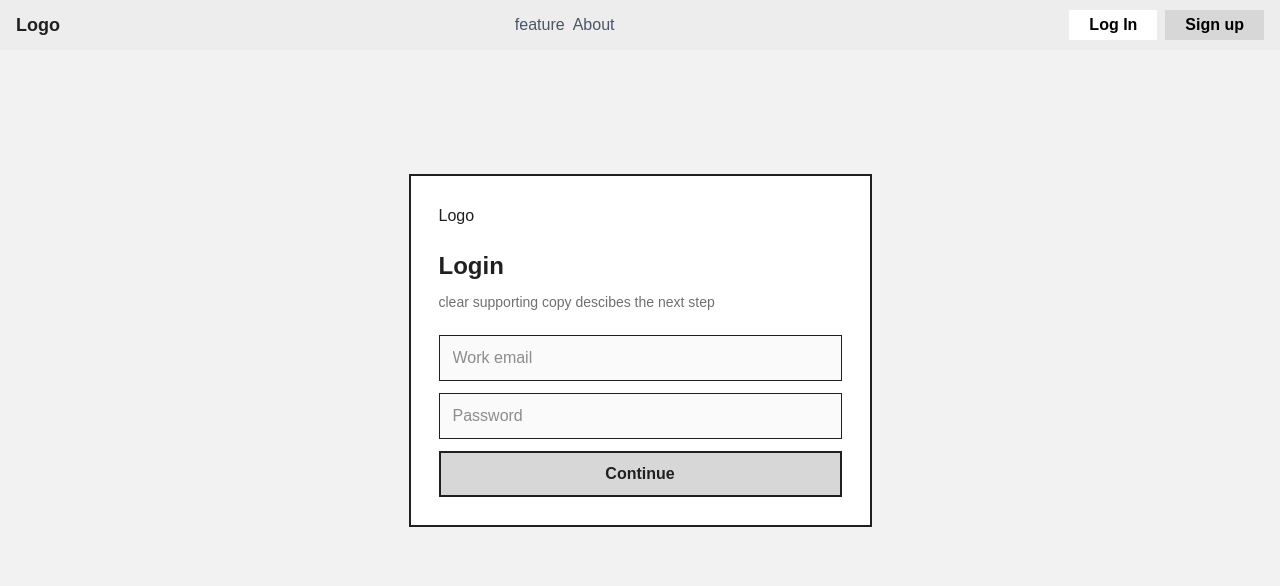
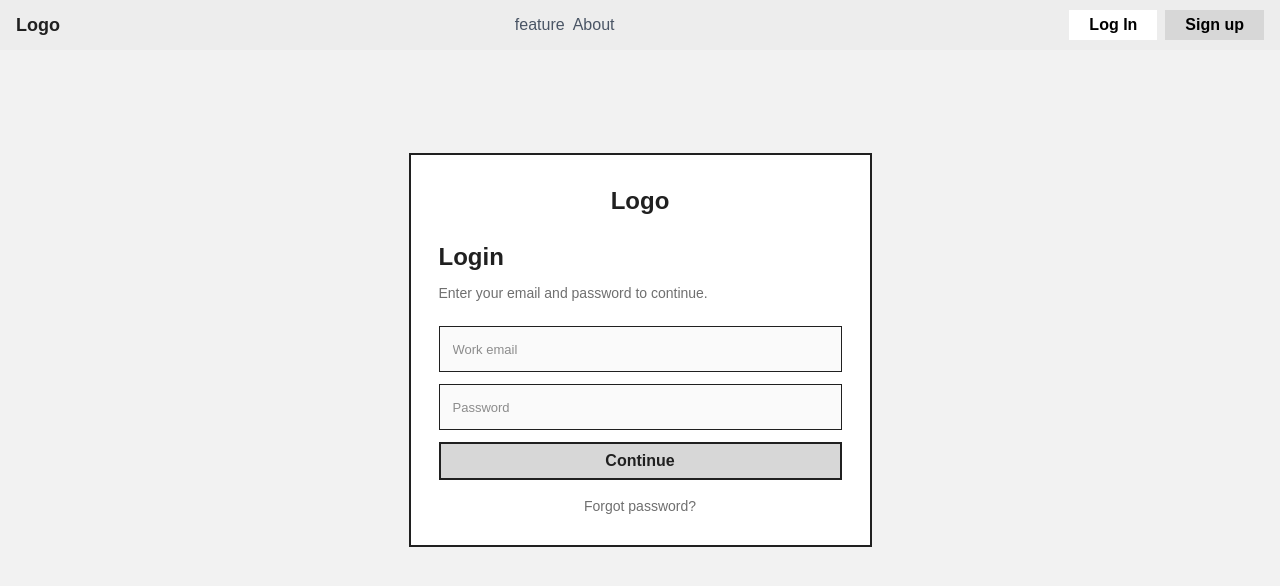
Before and after one commit to chingu-voyages/V62-tier3-team-36, a Next.js app in the folder views/: page /LogIn in a window 1280 px wide. Shown: the top 586 px of the page. Built offline with nearby package versions, Linux system fonts and the light colour scheme; no server answers.

Commit message:
feat: login component (without API) and implement custom useLogin hook

```diff
--- a/views/app/(auth)/LogIn/Login.tsx
+++ b/views/app/(auth)/LogIn/Login.tsx
@@ -1,36 +1,80 @@
-"use client"
-import { login } from '@/api/auth/api'
-import React, { useState } from 'react'
+"use client";
 
-const Login = () => {
-  const [iserror,setError]=useState(false)
-  const [email,setEmail] = useState("")
-  const [password,setPassword]= useState("")
-  async function handleLogin(e:any){
-    e.preventDefault()
-    if(email == "" || password ==""){
-      setError(true)
-      return true
-    }
-    const response = await login({email:email,password:password})
-    if(response.status==200){
-      // do some think
-    }
-  }
+import Link from "next/link";
+
+import { Input } from "@/components/ui/Input";
+import { Button } from "@/components/ui/Button";
+
+import { useLogin } from "./hooks/useLogin";
+
+export const Login = () => {
+  const {
+    email,
+    setEmail,
+    password,
+    setPassword,
+    isLoading,
+    error,
+    handleSubmit,
+  } = useLogin();
+
   return (
-    <div >
-        <div>Logo</div>
-        <div className="font-bold mt-[20px] text-[24px] text-[#202020]">Login</div>
-        <div className="mt-[8px] mb-[22px] text-[#6F6F6F] text-[14px] font-light">clear supporting copy descibes the next step</div>
-        <form onSubmit={handleLogin} className="space-y-[12px] w-full">
-            {iserror?<div className="p-[13px] border-2 border-[#202020] cursor-pointer hover:bg-gray-400  bg-[#D7D7D7] font-bold text-[#202020] w-full text-sm h-[46px]">Email or password is incorrect, Try again</div>:null}
-            <input onChange={(e)=>{setEmail(e.target.value)}} className="p-[13px] bg-[#FAFAFA] border-1 border-[#202020] w-full h-[46px]" type='email' name='email' placeholder='Work email'/>
-            <input onChange={(e)=>{setPassword(e.target.value)}} className="p-[13px] bg-[#FAFAFA] border-1 border-[#202020] w-full h-[46px]" type="password" name='password' placeholder='Password'/>
-            <button className="p-[13px] border-2 border-[#202020] cursor-pointer hover:bg-gray-400 flex items-center justify-center bg-[#D7D7D7] font-bold text-[#202020] w-full h-[46px]" type='submit' >Continue</button>
+    <div>
+      <div className="font-bold text-center mb-[20px] text-[24px] text-[#202020]">
+        Logo
+      </div>
+      <div className="font-bold mt-[20px] text-[24px] text-[#202020]">
+        {error ? "Login Error" : "Login"}
+      </div>
+      <div className="mt-[8px] mb-[22px] text-[#6F6F6F] text-[14px] font-light">
+        {error
+          ? "Please fix the errors before continuing."
+          : "Enter your email and password to continue."}
+      </div>
 
-        </form>
+      <form onSubmit={handleSubmit} className="space-y-[12px] w-full">
+        {error && (
+          <div className="p-[10px] border-[0.8px] border-[#202020] bg-[#E0E0E0] text-[#202020] text-xs w-full">
+            {error}
+          </div>
+        )}
+
+        <div className="flex flex-col">
+          <Input
+            value={email}
+            setValue={setEmail}
+            isLoading={isLoading}
+            placeholder="Work email"
+            type="email"
+            disabled={isLoading}
+          />
+        </div>
+
+        <div className="flex flex-col">
+          <Input
+            value={password}
+            setValue={setPassword}
+            isLoading={isLoading}
+            placeholder="Password"
+            type="password"
+            disabled={isLoading}
+          />
+        </div>
+
+        <Button
+          isLoading={isLoading}
+          text={isLoading ? "Logging in..." : "Continue"}
+        />
+      </form>
+
+      <div className="mt-[16px] flex flex-col space-y-[8px] text-center">
+        <Link
+          href="/ForgotPassword"
+          className="text-[14px] text-[#6F6F6F] hover:text-[#222222] font-medium"
+        >
+          Forgot password?
+        </Link>
+      </div>
     </div>
-  )
-}
-
-export default Login
+  );
+};
--- /dev/null
+++ b/views/app/(auth)/LogIn/hooks/useLogin.tsx
@@ -0,0 +1,55 @@
+"use client";
+
+import { useState } from "react";
+import { useRouter } from "next/navigation";
+
+import { login } from "@/api/auth/api";
+
+import type { SubmitEvent } from "react";
+
+export const useLogin = () => {
+  const router = useRouter();
+
+  const [email, setEmail] = useState("");
+  const [password, setPassword] = useState("");
+  const [isLoading, setIsLoading] = useState(false);
+  const [error, setError] = useState("");
+
+  const handleSubmit = async (e: SubmitEvent<HTMLFormElement>) => {
+    e.preventDefault();
+    setError("");
+
+    if (!email.trim() || !password) {
+      setError("Email and password are required.");
+      return;
+    }
+
+    setIsLoading(true);
+
+    try {
+      const response = await login({ email, password });
+
+      if (response.status === 200) {
+        sessionStorage.setItem("token", response.token);
+        router.push("/Dashboard");
+        return;
+      }
+
+      setError(response.error || "Login failed. Please try again.");
+    } catch {
+      setError("Something went wrong. Please try again.");
+    } finally {
+      setIsLoading(false);
+    }
+  };
+
+  return {
+    email,
+    setEmail,
+    password,
+    setPassword,
+    isLoading,
+    error,
+    handleSubmit,
+  };
+};
--- a/views/app/(auth)/LogIn/page.tsx
+++ b/views/app/(auth)/LogIn/page.tsx
@@ -1,12 +1,7 @@
-import React from 'react'
-import Login from './Login'
+import { Login } from "./Login";
 
 const page = () => {
-  return (
-    <div>
-      <Login/>
-    </div>
-  )
-}
+  return <Login />;
+};
 
-export default page
+export default page;
```
